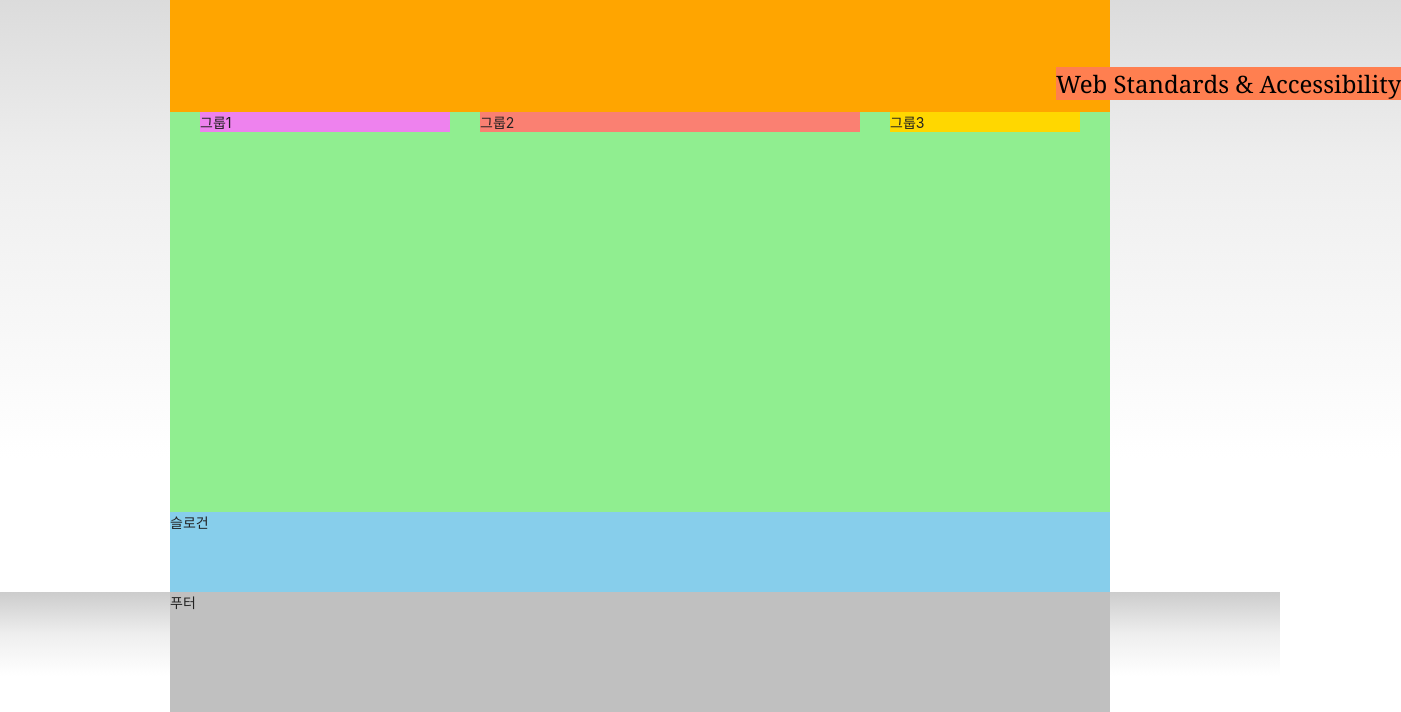
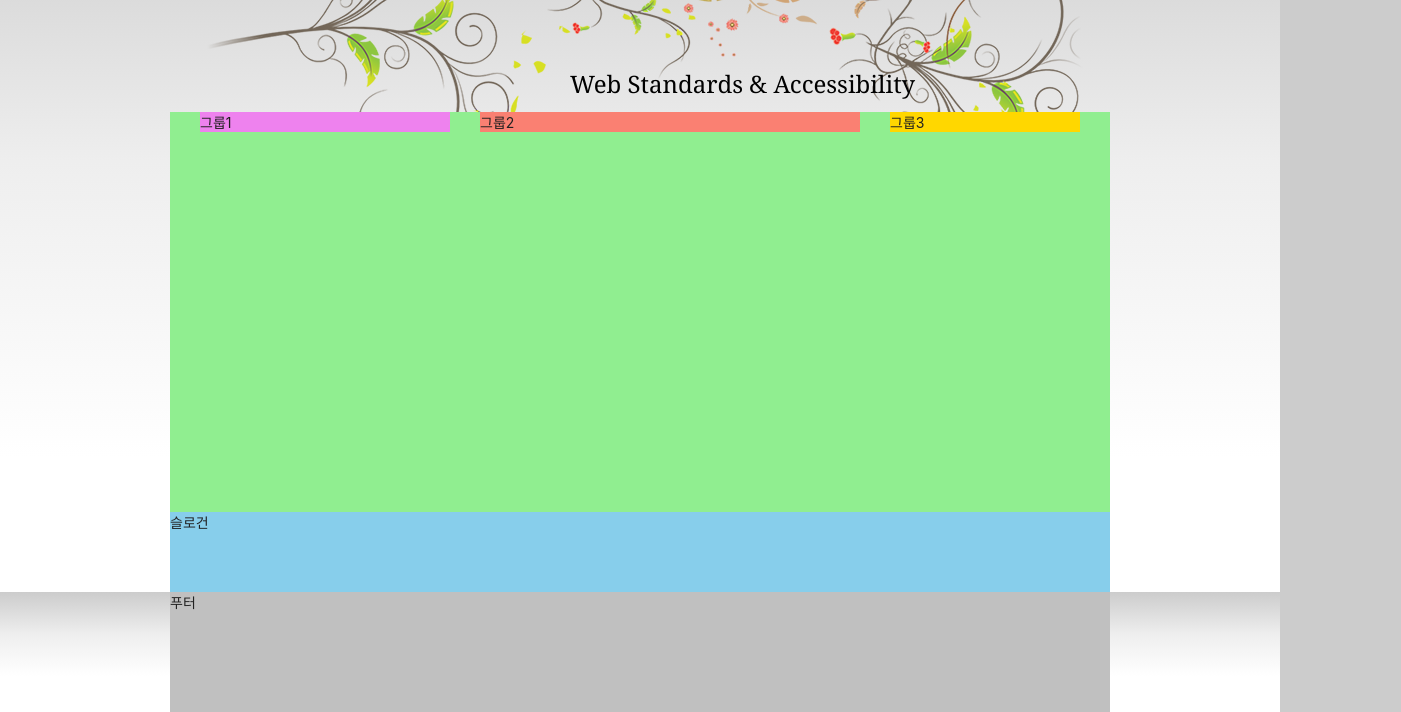
Before and after one commit to sungeunnn/HTML5, a plain HTML site: page index.html in a window 1280 px wide. Shown: the part 135-847 px from the top of the page, 1401 px wide, since content can reach past the window. Drawn offline with Linux system fonts and the light colour scheme; a web font is replaced by a local one.

Commit message:
body 영역 배경이미지 재설정

```diff
--- a/styles/style.css
+++ b/styles/style.css
@@ -33,12 +33,17 @@ body {
   /* em, rem 단위를 사용해보기 */
   font-size: 1.4rem;
   color: #212121;
-  background: #ccc
-    linear-gradient(to bottom, #ccc 0%, #eee 35%, #fff 70%, #fff 100%);
+
   font-family: "Pretendard Variable", Pretendard, -apple-system,
     BlinkMacSystemFont, system-ui, Roboto, "Helvetica Neue", "Segoe UI",
     "Apple SD Gothic Neo", "Noto Sans KR", "Malgun Gothic", "Apple Color Emoji",
     "Segoe UI Emoji", "Segoe UI Symbol", sans-serif;
+    /* background-color: #ccc;
+    background-image: url(./images/bg_flower.png),linear-gradient(to bottom, #ccc 0%, #eee 35%, #fff 70%, #fff 100%);;
+    background-repeat: no-repeat, repeat;
+    background-position: 50% 0, 0 0; */
+    background: url(./images/bg_flower.png) no-repeat 50% 0,
+    #ccc linear-gradient(to bottom, #ccc 0%, #eee 35%, #fff 70%, #fff 100%) repeat 0 0;
 }
 
 /* 레이아웃 */
@@ -219,19 +224,20 @@ body {
 }
 
 .visual {
-  background: orange;
+  /* background: orange; */
   height: 120px;
   position: relative;
 }
 
 .visual-text {
   font-family: Georgia, "Times New Roman", Times, serif;
-  background-color: coral;
+  /* background-color: coral; */
   animation-name: moveEffect;
   animation-duration: 2000ms;
   animation-fill-mode: forwards;
   animation-timing-function: ease-in-out;
-  display: inline-block;
+  /* display: inline-block; */
+  position:absolute;
 }
 
 /* 메인 */
```
